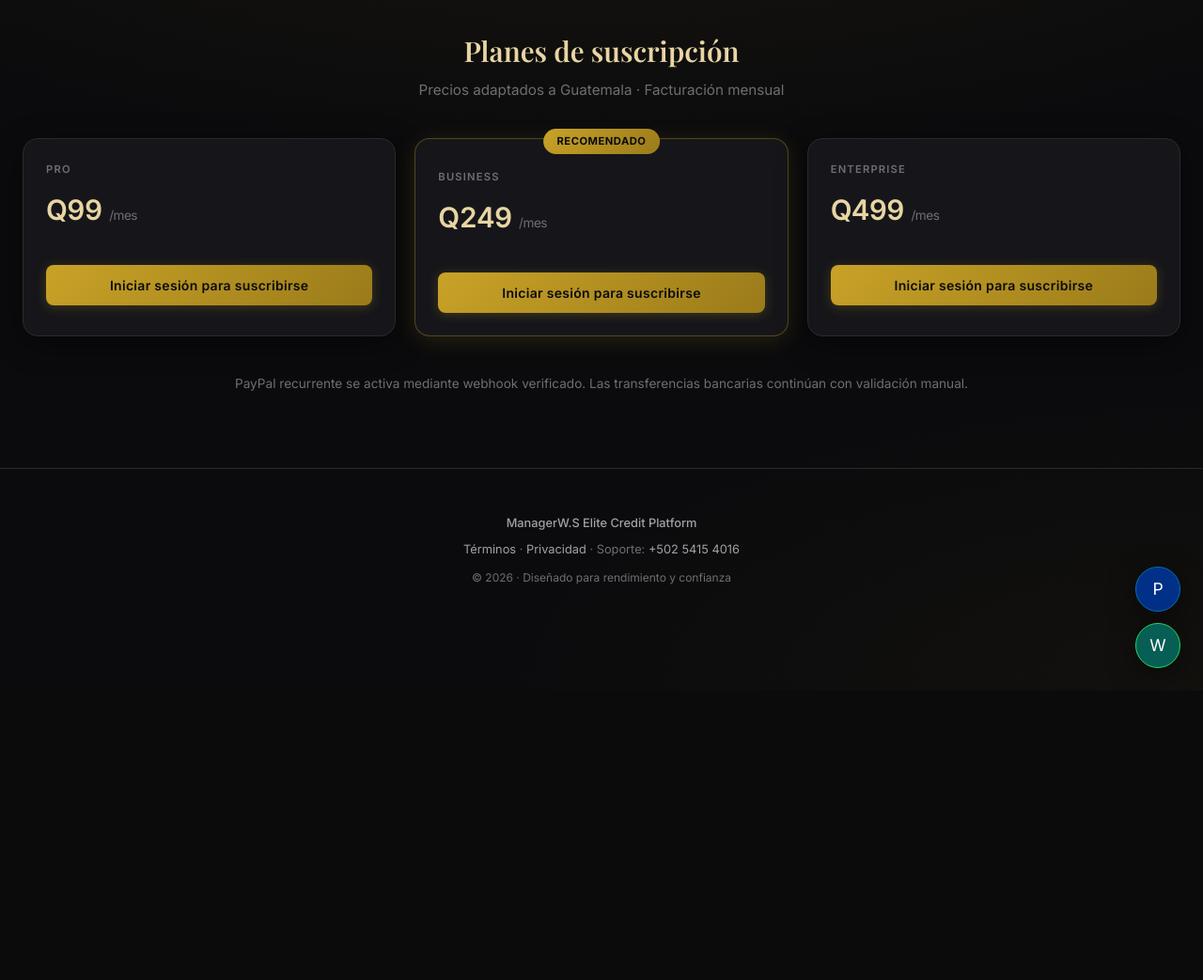
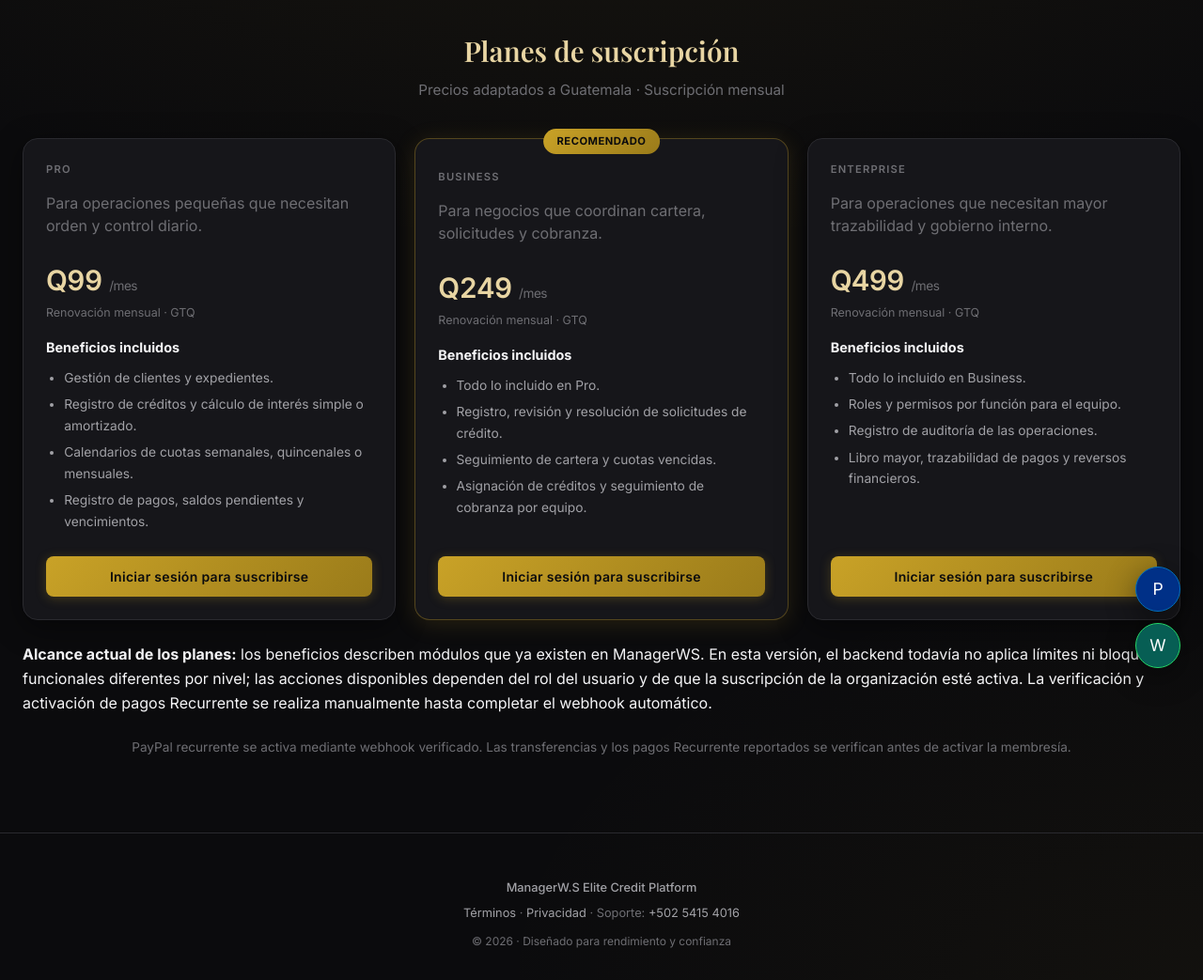
Before and after one commit to andersonwiliam637-art/ManagerWs-, a Flask app: page /planes in a window 1280 px wide. Shown: the part 65-1108 px from the top of the page at 94% size. Before the commit the page ends 776 px from the top, so only its background shows below. Run offline with Flask 3, Linux system fonts and the light colour scheme; some libraries are stand-ins or nearby versions.

Commit message:
Display plan benefits and provider checkout buttons

```diff
--- a/templates/pricing.html
+++ b/templates/pricing.html
@@ -1,18 +1,48 @@
 {% extends 'base.html' %}
 {% block content %}
+{% set plan_content = {
+  'pro': {
+    'tagline': 'Para operaciones pequeñas que necesitan orden y control diario.',
+    'benefits': [
+      'Gestión de clientes y expedientes.',
+      'Registro de créditos y cálculo de interés simple o amortizado.',
+      'Calendarios de cuotas semanales, quincenales o mensuales.',
+      'Registro de pagos, saldos pendientes y vencimientos.'
+    ]
+  },
+  'business': {
+    'tagline': 'Para negocios que coordinan cartera, solicitudes y cobranza.',
+    'benefits': [
+      'Todo lo incluido en Pro.',
+      'Registro, revisión y resolución de solicitudes de crédito.',
+      'Seguimiento de cartera y cuotas vencidas.',
+      'Asignación de créditos y seguimiento de cobranza por equipo.'
+    ]
+  },
+  'enterprise': {
+    'tagline': 'Para operaciones que necesitan mayor trazabilidad y gobierno interno.',
+    'benefits': [
+      'Todo lo incluido en Business.',
+      'Roles y permisos por función para el equipo.',
+      'Registro de auditoría de las operaciones.',
+      'Libro mayor, trazabilidad de pagos y reversos financieros.'
+    ]
+  }
+} %}
 <div class="container">
   <div class="text-center" style="margin-bottom: 2.5rem;">
     <h1 style="font-family: 'Playfair Display', serif; font-size: 1.85rem; color: var(--gold-light); margin-bottom: 0.5rem;">
       Planes de suscripción
     </h1>
     <p style="color: var(--muted); font-size: 0.95rem;">
-      Precios adaptados a {{ plan.name }} · Facturación mensual
+      Precios adaptados a {{ plan.name }} · Suscripción mensual
     </p>
   </div>
 
-  <div class="grid" style="grid-template-columns: repeat(auto-fit, minmax(280px, 1fr));">
+  <div class="grid" style="grid-template-columns: repeat(auto-fit, minmax(280px, 1fr)); align-items: stretch;">
     {% for name, label in [('pro', 'Pro'), ('business', 'Business'), ('enterprise', 'Enterprise')] %}
-    <div class="card" style="{% if name == 'business' %}border-color: var(--border-gold); box-shadow: var(--shadow-gold);{% endif %} position: relative;">
+    {% set details = plan_content[name] %}
+    <div class="card" style="{% if name == 'business' %}border-color: var(--border-gold); box-shadow: var(--shadow-gold);{% endif %} position: relative; display: flex; flex-direction: column;">
       {% if name == 'business' %}
       <div style="position: absolute; top: -11px; left: 50%; transform: translateX(-50%);
                   background: linear-gradient(135deg, var(--gold), var(--gold-dark));
@@ -23,21 +53,44 @@
       {% endif %}
 
       <h3 style="margin-top: {% if name == 'business' %}0.5rem{% else %}0{% endif %};">{{ label }}</h3>
-      <div class="kpi-value gold" style="margin: 0.75rem 0 1.25rem;">
+      <p style="color: var(--muted); min-height: 3.2rem; margin: 0.35rem 0 0.5rem;">{{ details.tagline }}</p>
+      <div class="kpi-value gold" style="margin: 0.75rem 0 0.25rem;">
         {{ plan.symbol }}{{ plan[name] }}
         <span style="font-size: 0.85rem; color: var(--muted); font-weight: 400;">/mes</span>
       </div>
+      <p style="font-size: 0.78rem; color: var(--muted); margin: 0 0 1rem;">Renovación mensual · {{ plan.currency }}</p>
+
+      <div style="margin: 0 0 1.25rem;">
+        <h4 style="font-size: 0.9rem; margin-bottom: 0.65rem;">Beneficios incluidos</h4>
+        <ul style="margin: 0; padding-left: 1.2rem; color: var(--text-secondary); font-size: 0.86rem; line-height: 1.65;">
+          {% for benefit in details.benefits %}
+          <li style="margin-bottom: 0.35rem;">{{ benefit }}</li>
+          {% endfor %}
+        </ul>
+      </div>
 
       {% if logged %}
+        <div style="margin-top: auto;">
+          <a href="{{ recurrente_links[name] }}" class="btn full" target="_blank" rel="noopener noreferrer"
+             style="display: block; text-align: center; margin-bottom: 0.65rem;">
+            Suscribirme con Recurrente · {{ plan.symbol }}{{ plan[name] }}/mes
+          </a>
+
           {% if paypal_ready[name] %}
-        <div class="notice" style="margin-bottom:0.4rem;">Precio de la suscripción PayPal: <strong>{{ paypal_currency }} {{ paypal_amounts[name] }}/mes</strong>. Puede ser distinto del precio local mostrado arriba.</div>
+          <div class="notice" style="margin-bottom:0.4rem;">
+            Suscripción PayPal: <strong>{{ paypal_currency }} {{ paypal_amounts[name] }}/mes</strong>.
+          </div>
           <form method="POST" action="{{ url_for('paypal_subscribe') }}" style="margin-bottom: 0.75rem;">
             <input type="hidden" name="csrf_token" value="{{ csrf_token() }}">
             <input type="hidden" name="plan" value="{{ name }}">
-          <button type="submit" class="btn full">Suscribirme con PayPal · {{ paypal_currency }} {{ paypal_amounts[name] }}/mes</button>
+            <button type="submit" class="btn secondary full">
+              Suscribirme con PayPal · {{ paypal_currency }} {{ paypal_amounts[name] }}/mes
+            </button>
           </form>
           {% else %}
-        <div class="notice" style="margin-bottom:0.75rem;">Suscripción recurrente PayPal no habilitada. El precio local mostrado arriba no es un importe de PayPal.</div>
+          <div class="notice" style="margin-bottom:0.75rem;">
+            PayPal aún no está habilitado para este plan. Su botón aparecerá cuando se configuren y validen el Plan ID, precio, credenciales y webhook.
+          </div>
           {% endif %}
 
           <details style="margin: 0.75rem 0; color: var(--muted); font-size: 0.85rem;">
@@ -51,17 +104,22 @@
           <form method="POST" action="{{ url_for('checkout') }}">
             <input type="hidden" name="csrf_token" value="{{ csrf_token() }}">
             <input type="hidden" name="plan" value="{{ name }}">
-          <label>Método utilizado</label>
+            <label>Método de pago realizado</label>
             <select name="method" required>
+              <option value="recurrente">Recurrente</option>
               <option value="wise">Wise</option>
               <option value="bank">Transferencia bancaria</option>
             </select>
-          <label>Número de referencia (opcional)</label>
-          <input name="reference" placeholder="ID de transacción o referencia" maxlength="100">
-          <button type="submit" class="btn secondary full">Ya realicé el pago · Solicitar activación</button>
+            <label>Referencia o ID de transacción</label>
+            <input name="reference" placeholder="Ingresa la referencia del pago Recurrente, Wise o banco" maxlength="100">
+            <button type="submit" class="btn secondary full">Enviar pago para verificación</button>
+            <p style="font-size: 0.76rem; color: var(--muted); margin-top: 0.55rem;">
+              Para Recurrente, vuelve a esta página después de pagar e ingresa la referencia. La activación requiere verificación administrativa.
+            </p>
           </form>
+        </div>
       {% else %}
-        <a href="{{ url_for('login') }}" class="btn full" style="margin-top: 1rem;">
+        <a href="{{ url_for('login') }}" class="btn full" style="margin-top: auto;">
           Iniciar sesión para suscribirse
         </a>
       {% endif %}
@@ -69,8 +127,12 @@
     {% endfor %}
   </div>
 
-  <p class="text-center" style="margin-top: 2.5rem; color: var(--muted); font-size: 0.85rem;">
-    PayPal recurrente se activa mediante webhook verificado. Las transferencias bancarias continúan con validación manual.
+  <div class="notice" style="margin-top: 1.5rem; line-height: 1.6;">
+    <strong>Alcance actual de los planes:</strong> los beneficios describen módulos que ya existen en ManagerWS. En esta versión, el backend todavía no aplica límites ni bloqueos funcionales diferentes por nivel; las acciones disponibles dependen del rol del usuario y de que la suscripción de la organización esté activa. La verificación y activación de pagos Recurrente se realiza manualmente hasta completar el webhook automático.
+  </div>
+
+  <p class="text-center" style="margin-top: 1.5rem; color: var(--muted); font-size: 0.85rem;">
+    PayPal recurrente se activa mediante webhook verificado. Las transferencias y los pagos Recurrente reportados se verifican antes de activar la membresía.
   </p>
 </div>
 {% endblock %}
```
Lines whose indentation alone changed are shown as unchanged.
